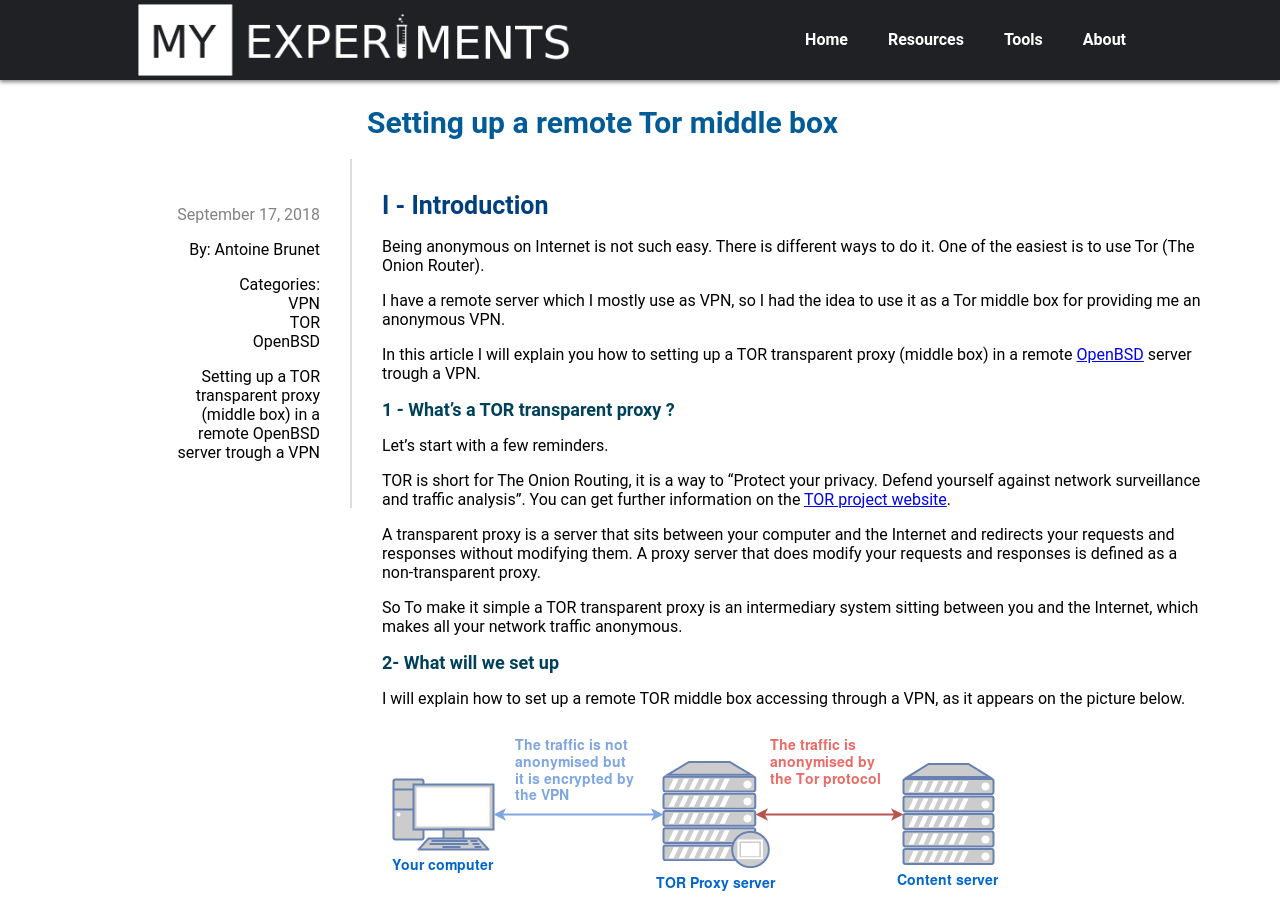
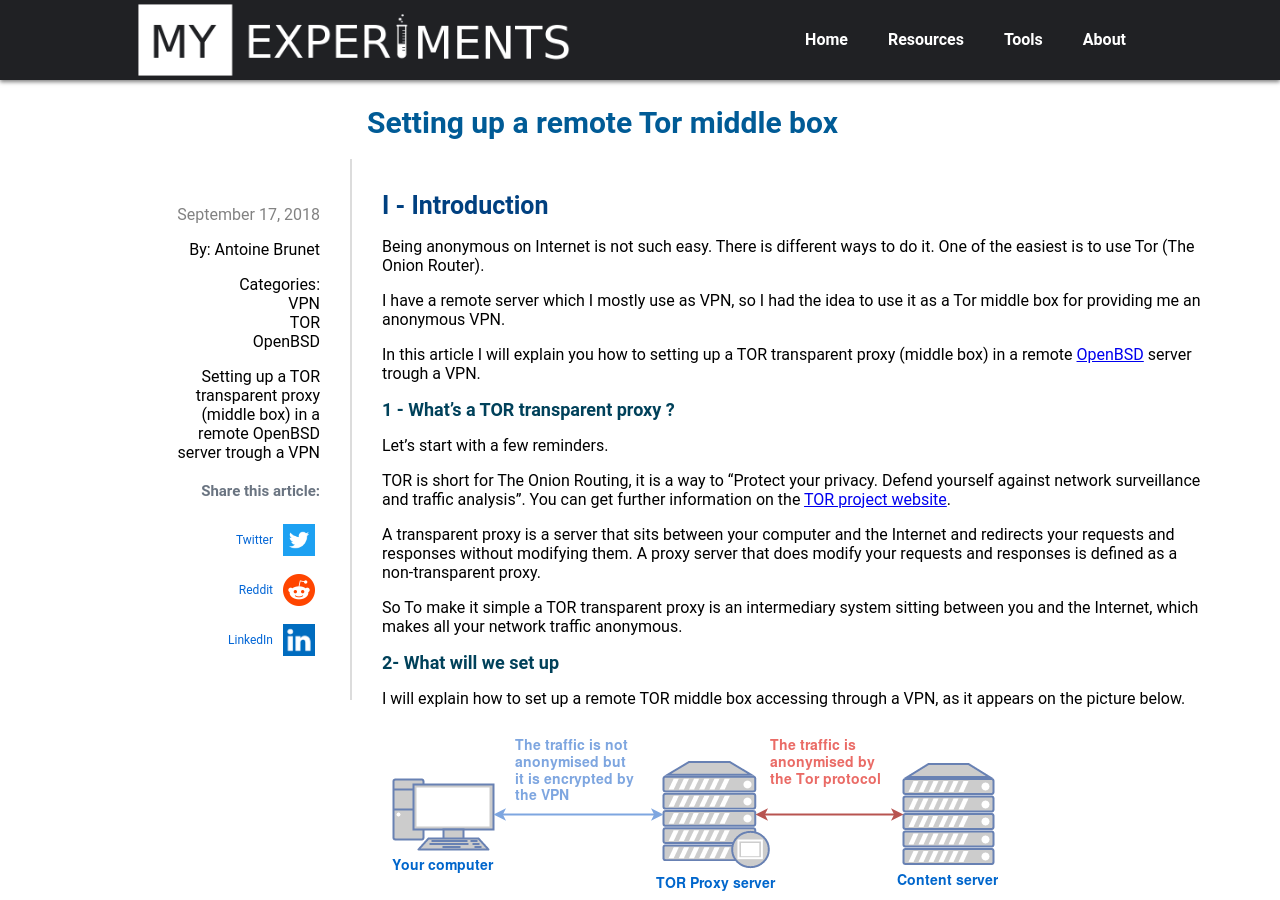
Before and after one commit to myexperiments-blog/myexperiments-blog.github.io, a Jekyll site: the page built from _posts/2018-09-17-tor-middle-box.md, in a window 1280 px wide and 900 px high. Built offline with Jekyll 4.4.1, drawn with Linux system fonts in a browser that asks for light colours; comment, search, counter and statistics services are not loaded.

Commit message:
add share buttons for articles

```diff
--- a/_layouts/post.html
+++ b/_layouts/post.html
@@ -29,6 +29,28 @@
             {% if page.description %}
                 <p id="side-text">{{ page.description }}</p>
             {% endif %}
+
+            <h4>Share this article:</h4>
+            <div id="follow-media">
+                <div class="follow_account">
+                    <a target="_blank" class='link' href="https://twitter.com/intent/tweet\?text={{page.title}}%0A{{site.url}}{{page.url}}">
+                        <p>Twitter</p>
+                        <img src="assets/img/twi.png" class="img_link" alt="twitter_img">
+                    </a>
+                </div>
+                <div class="follow_account">
+                    <a target="_blank" class='link' href="https://www.reddit.com/submit\?url={{site.url}}{{page.url}}&title={{page.title}}">
+                        <p>Reddit</p>
+                        <img src="assets/img/red.png" class="img_link" alt="reddit_img">
+                    </a>
+                </div>
+                <div class="follow_account">
+                    <a target="_blank" class='link' href="http://www.linkedin.com/shareArticle\?url={{site.url}}{{page.url}}&title={{page.title}}">
+                            <p>LinkedIn</p>
+                        <img src="assets/img/lin.png" class="img_link" alt="linkedin_img">
+                    </a>
+                </div>
+            </div>
         </div>
     </div>
 </div>
```
Also changed, not shown: assets/img/red.png (added).
